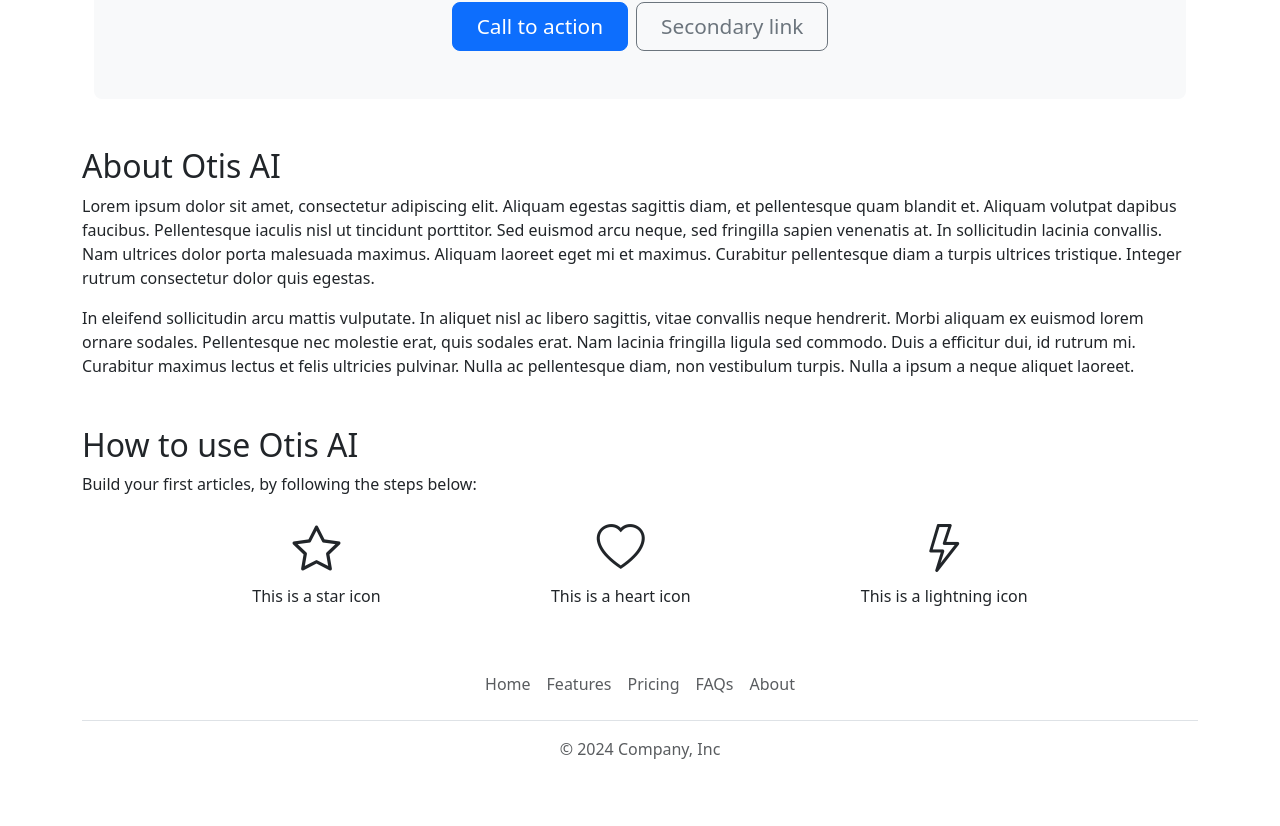
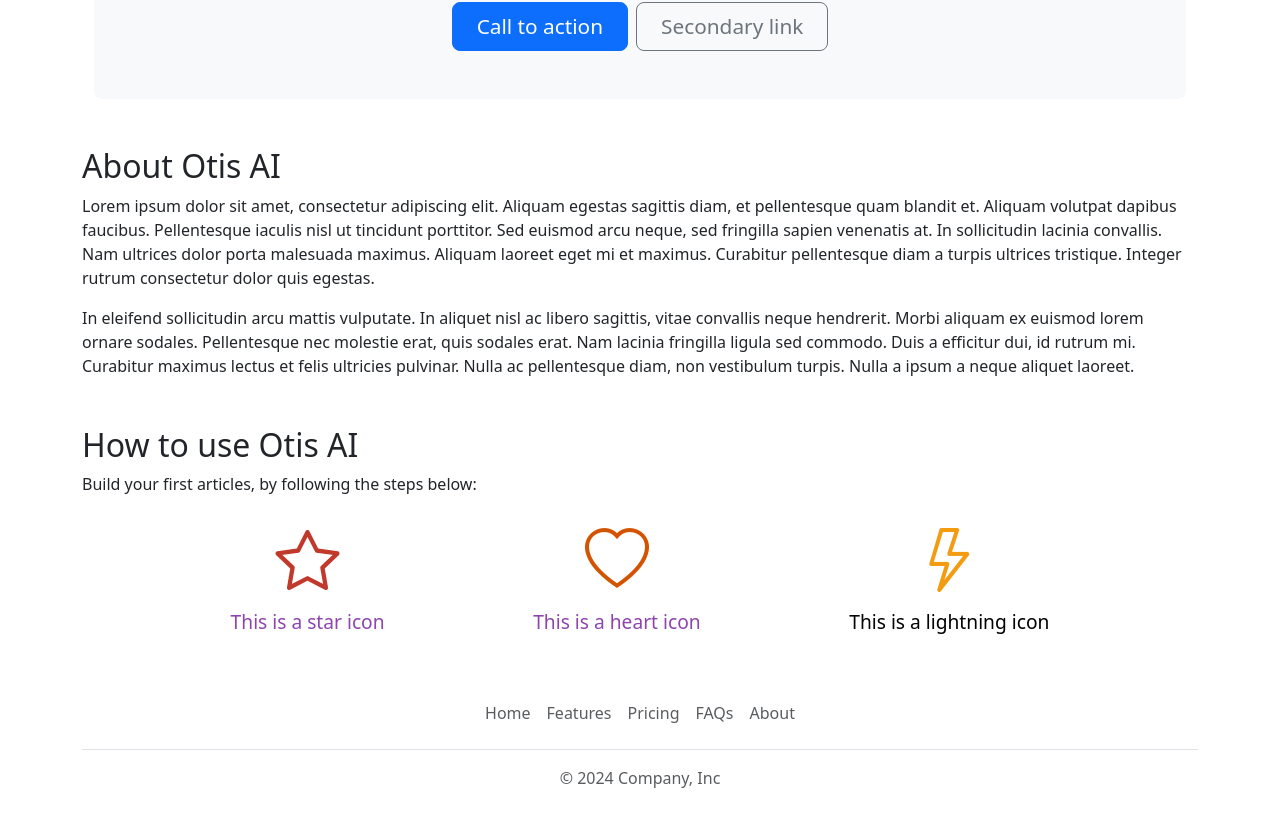
Before and after one commit to dtettarasar/otis-ai-frontend, a Vue app: page / in a window 1280 px wide. Shown: the part 412-1238 px from the top of the page. Built offline with nearby package versions, Linux system fonts and the light colour scheme; no server answers.

Commit message:
text and icon component: add props to handle colors

```diff
--- a/src/components/general_content_components/HowToUse.vue
+++ b/src/components/general_content_components/HowToUse.vue
@@ -4,9 +4,9 @@
 
     // Tableau avec les données pour chaque itération
     const howToUseData = [
-        { iconClass: 'bi bi-star', textContent: 'This is a star icon' },
-        { iconClass: 'bi bi-heart', textContent: 'This is a heart icon' },
-        { iconClass: 'bi bi-lightning', textContent: 'This is a lightning icon' },
+        { iconClass: 'bi bi-star', textContent: 'This is a star icon', iconColor: "#c0392b", textColor: "#8e44ad" },
+        { iconClass: 'bi bi-heart', textContent: 'This is a heart icon', iconColor: "#d35400", textColor: "#8e44ad" },
+        { iconClass: 'bi bi-lightning', textContent: 'This is a lightning icon', iconColor: "#f39c12" },
     ];
 
 </script>
@@ -26,7 +26,13 @@
         <div class="d-flex flex-row justify-content-evenly flex-wrap">
 
             <!-- Boucle sur les items -->
-            <IconAndText v-for="(item, index) in howToUseData" :key="index" :iconClass="item.iconClass" :textContent="item.textContent"></IconAndText>
+            <IconAndText v-for="(item, index) in howToUseData"
+                :key="index"
+                :iconClass="item.iconClass"
+                :textContent="item.textContent"
+                :iconColor="item.iconColor"
+                :textColor="item.textColor"
+            ></IconAndText>
 
         </div>
 
--- a/src/components/general_content_components/IconAndText.vue
+++ b/src/components/general_content_components/IconAndText.vue
@@ -10,6 +10,14 @@
             type: String,
             default: 'Text content for the icon', // Texte par défaut
         },
+        iconColor: {
+            type: String,
+            default: '#000', // Couleur par défaut (la même que dans le CSS)
+        },
+        textColor: {
+            type: String,
+            default: '#000', // Couleur par défaut (la même que dans le CSS)
+        },
     })
 
 </script>
@@ -19,12 +27,24 @@
 
         <div>
             <!-- Classe dynamique pour l'icône -->
-            <i :class="['main-icon', iconClass]"></i>
+            <i :class="[iconClass]" :style="{ color: iconColor }"></i>
         </div>
 
         <div>
-            <p>{{textContent}}</p>
+            <p :style="{color: textColor}">{{textContent}}</p>
         </div>
 
     </div>
 </template>
+
+<style>
+
+    .icon-text-component i {
+        font-size: 4rem;
+    }
+
+    .icon-text-component p {
+        font-size: 1.2rem;
+    }
+
+</style>
```
Lines whose indentation alone changed are shown as unchanged.
